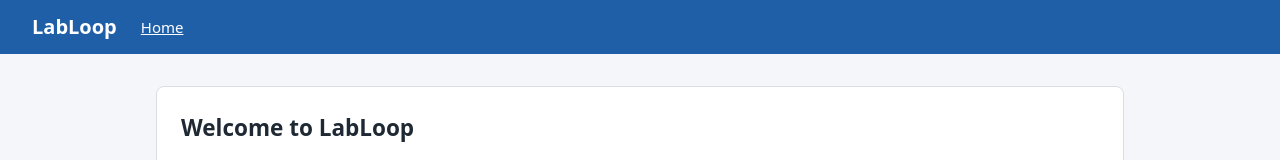
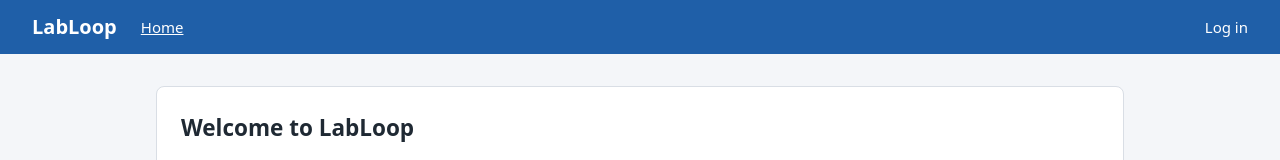
Before and after one commit to hashirrafique/LabLoop, a React (Vite) app in the folder client/: page / in a window 1280 px wide. Shown: the top 160 px of the page. Built offline with nearby package versions, Linux system fonts and the light colour scheme.

Commit message:
LL-7 Show logged in user and role in the navbar

```diff
--- a/client/src/components/NavBar.jsx
+++ b/client/src/components/NavBar.jsx
@@ -1,6 +1,21 @@
-import { Link, NavLink } from 'react-router-dom'
+import { Link, NavLink, useNavigate } from 'react-router-dom'
+import { useAuth } from '../context/AuthContext.jsx'
+
+const roleNames = {
+  student: 'Student',
+  lab_engineer: 'Lab Engineer',
+  hod: 'HoD',
+}
 
 function NavBar() {
+  const { user, logout } = useAuth()
+  const navigate = useNavigate()
+
+  function handleLogout() {
+    logout()
+    navigate('/')
+  }
+
   return (
     <header className="topbar">
       <Link to="/" className="brand">
@@ -12,6 +27,21 @@
           Home
         </NavLink>
       </nav>
+
+      <div className="nav-user">
+        {user ? (
+          <>
+            <span>
+              {user.fullName} ({roleNames[user.role]})
+            </span>
+            <button className="btn-link" onClick={handleLogout}>
+              Log out
+            </button>
+          </>
+        ) : (
+          <NavLink to="/login">Log in</NavLink>
+        )}
+      </div>
     </header>
   )
 }
```
